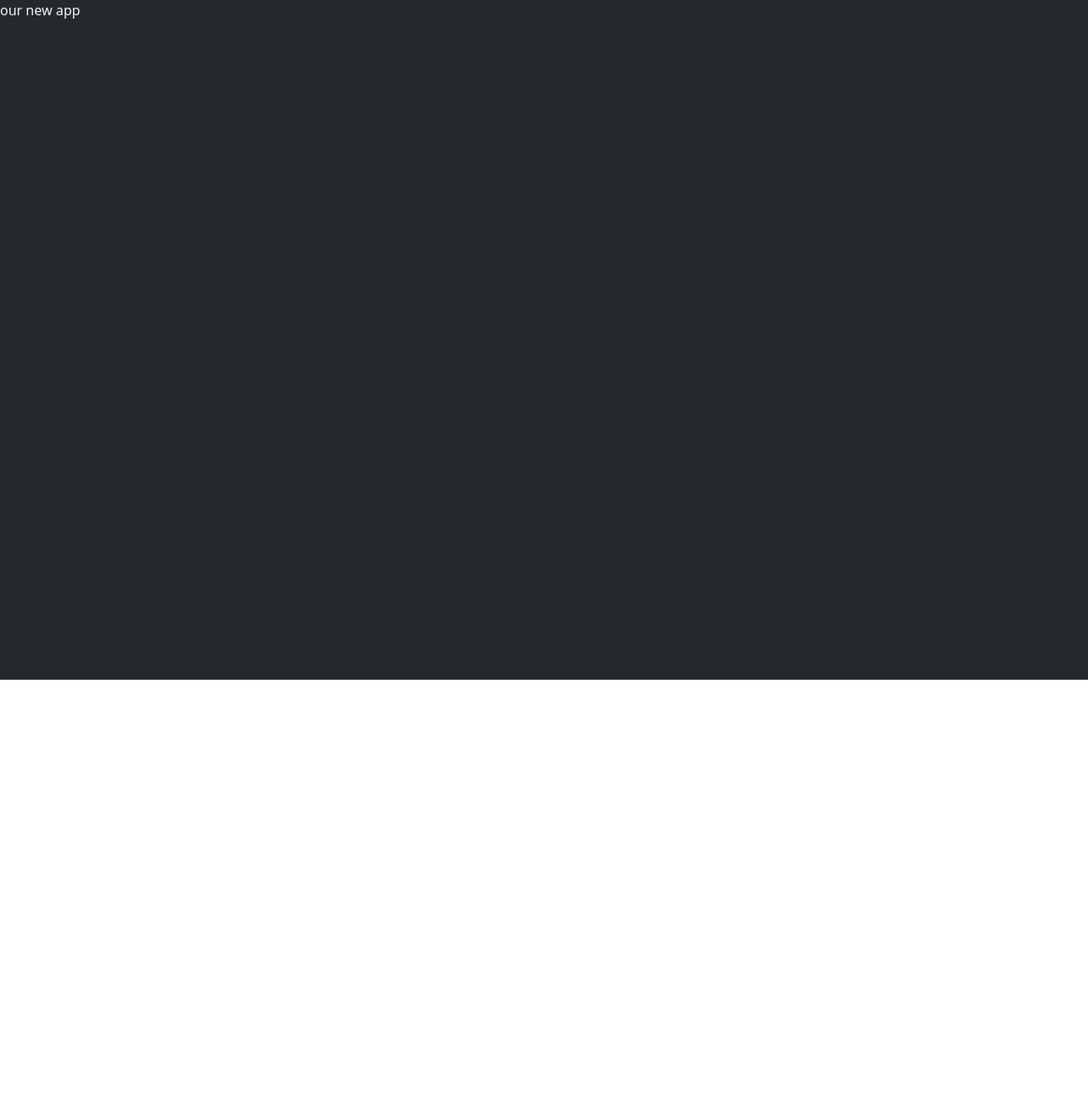
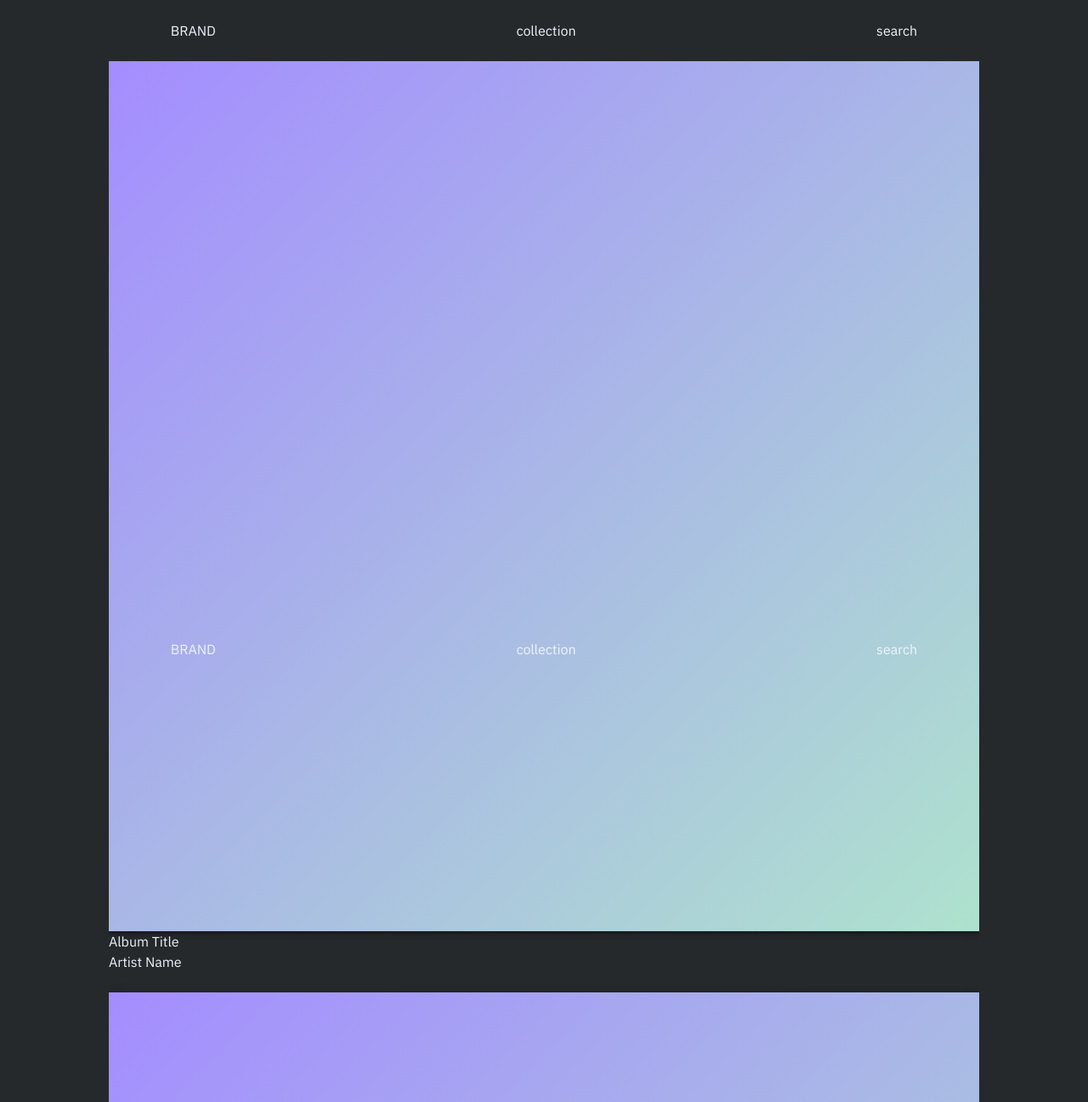
Before and after one commit to deankemball/player, a website built with Parcel: page src/index.html in a window 1280 px wide. Shown: the top 1297 px of the page at 85% size. Before the commit the page ends 800 px from the top, so only its background shows below. Built offline with nearby package versions, Linux system fonts and the light colour scheme.

Commit message:
homepage

```diff
--- a/src/index.html
+++ b/src/index.html
@@ -10,9 +10,62 @@
     <link href="input.css" rel="stylesheet">
     <title>BAND</title>
 </head>
-<body>
-    <section class="h-screen w-screen bg-bg-color">
-        <p class="text-text-color">our new app</p>
+<body class="h-screen w-screen bg-bg-color text-text-color font-ibm p-6 flex flex-col gap-6">
+        <div class="fixed top-6 left-6 right-6 z-10">
+            <header id="header" class="flex flex-row justify-around z-10">
+                <p>BRAND</p>
+                <p>collection</p>
+                <p>search</p>
+            </header>
+        </div>
+    <section id="feed" class="absolute left-1/2 -translate-x-1/2 translate-y-12 pb-16 overflow-y-scroll">
+        <div class="flex flex-col items-center gap-6">
+            <div class="flex flex-col items-center">
+                <div class="album shadow-md bg-gradient-to-br from-accent-one to-accent-two"></div>
+                <div class="flex flex-col w-full">
+                    <p>Album Title</p>
+                    <p>Artist Name</p>
+                </div>
+            </div>
+            <div class="flex flex-col items-center">
+                <div class="album shadow-md bg-gradient-to-br from-accent-one to-accent-two"></div>
+                <div class="flex flex-col w-full">
+                    <p>Album Title</p>
+                    <p>Artist Name</p>
+                </div>
+            </div><div class="flex flex-col items-center">
+                <div class="album shadow-md bg-gradient-to-br from-accent-one to-accent-two"></div>
+                <div class="flex flex-col w-full">
+                    <p>Album Title</p>
+                    <p>Artist Name</p>
+                </div>
+            </div><div class="flex flex-col items-center">
+                <div class="album shadow-md bg-gradient-to-br from-accent-one to-accent-two"></div>
+                <div class="flex flex-col w-full">
+                    <p>Album Title</p>
+                    <p>Artist Name</p>
+                </div>
+            </div><div class="flex flex-col items-center">
+                <div class="album shadow-md bg-gradient-to-br from-accent-one to-accent-two"></div>
+                <div class="flex flex-col w-full">
+                    <p>Album Title</p>
+                    <p>Artist Name</p>
+                </div>
+            </div><div class="flex flex-col items-center">
+                <div class="album shadow-md bg-gradient-to-br from-accent-one to-accent-two"></div>
+                <div class="flex flex-col w-full">
+                    <p>Album Title</p>
+                    <p>Artist Name</p>
+                </div>
+            </div>
+        </div>
     </section>
+    <div class="fixed bottom-6 left-6 right-6 z-10">
+        <header id="header" class="flex flex-row justify-around z-10">
+            <p>BRAND</p>
+            <p>collection</p>
+            <p>search</p>
+        </header>
+    </div>
 </body>
 </html>
--- a/src/input.css
+++ b/src/input.css
@@ -20,4 +20,8 @@
     .text-shadow-none {
       text-shadow: none;
     }
+    .album {
+        min-width: 80vw;
+        min-height: 80vw;
+    }
   }
```
